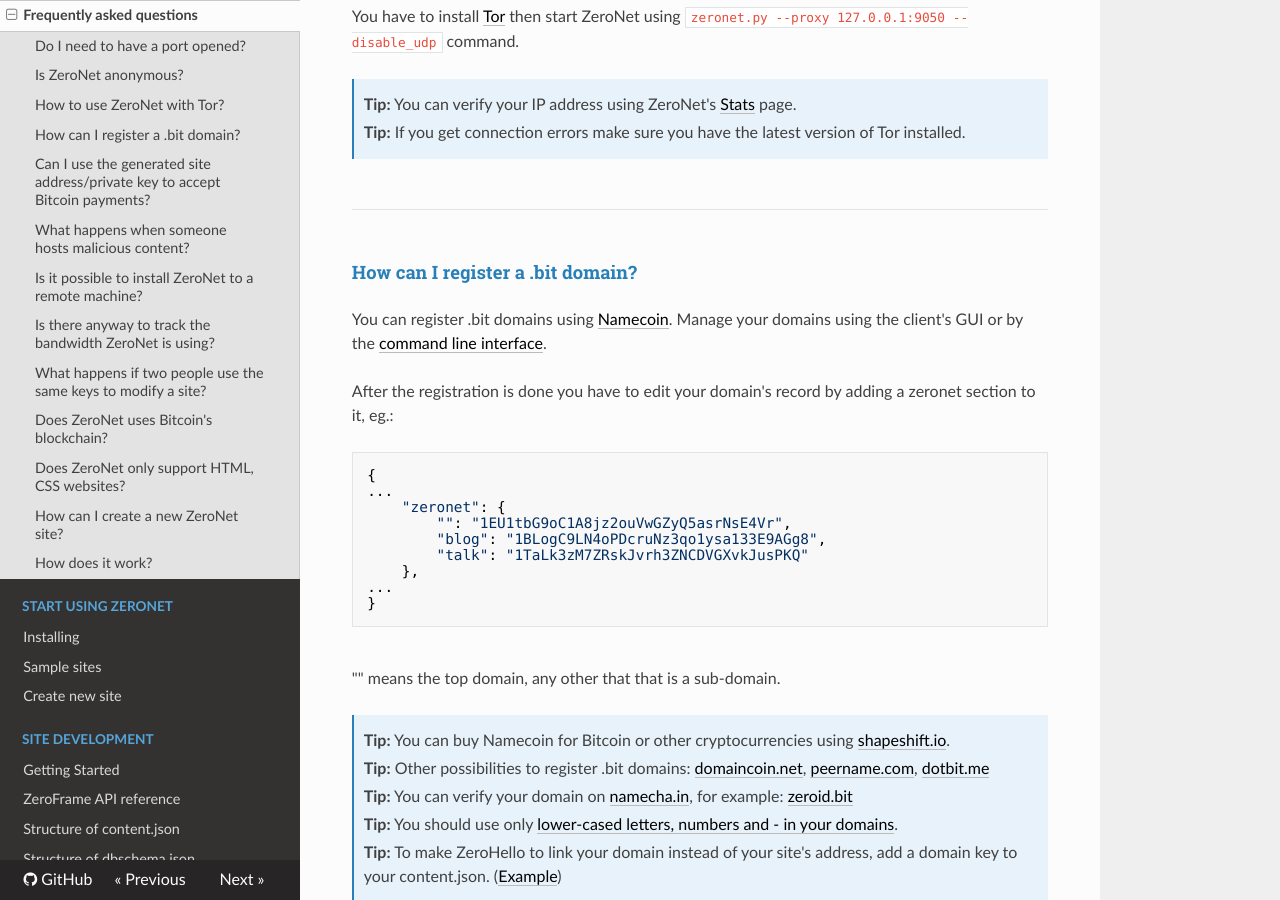
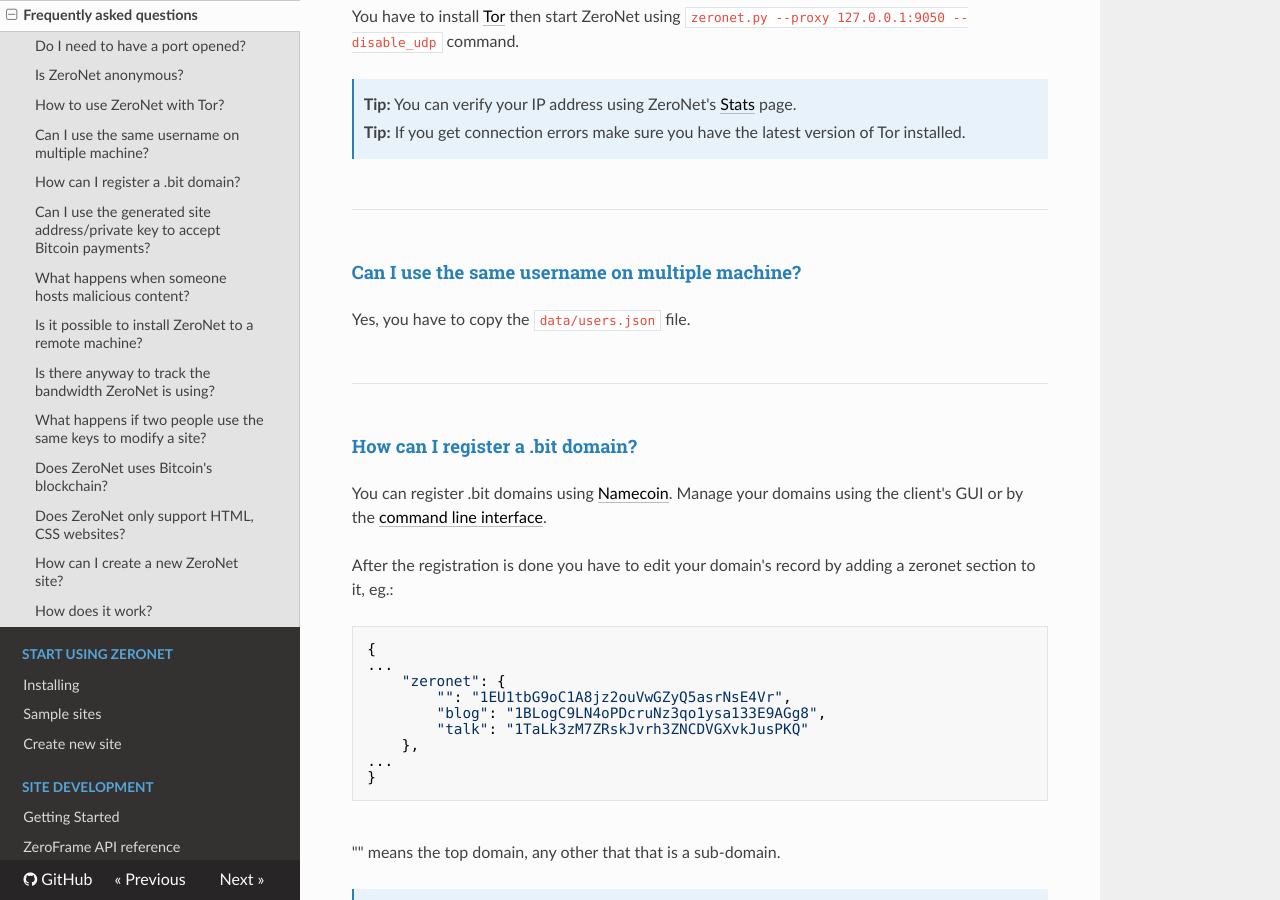
Before and after one commit to HelloZeroNet/Documentation, an MkDocs documentation site: the page built from docs/faq.md, in a window 1280 px wide and 900 px high, scrolled down 949 px. Built offline with MkDocs 1.6.1, drawn with Linux system fonts in a browser that asks for light colours; nearby versions of some CDN libraries; comment, search, counter and statistics services are not loaded; old or Windows-style settings are respelled for this version of MkDocs.

Commit message:
FAQ same username multiple machine

```diff
--- a/docs/faq.md
+++ b/docs/faq.md
@@ -38,6 +38,12 @@
 
 > __Tip:__ If you get connection errors make sure you have the latest version of Tor installed.
 
+
+---
+
+#### Can I use the same username on multiple machine?
+
+Yes, you have to copy the `data/users.json` file.
 
 
 ---
```
